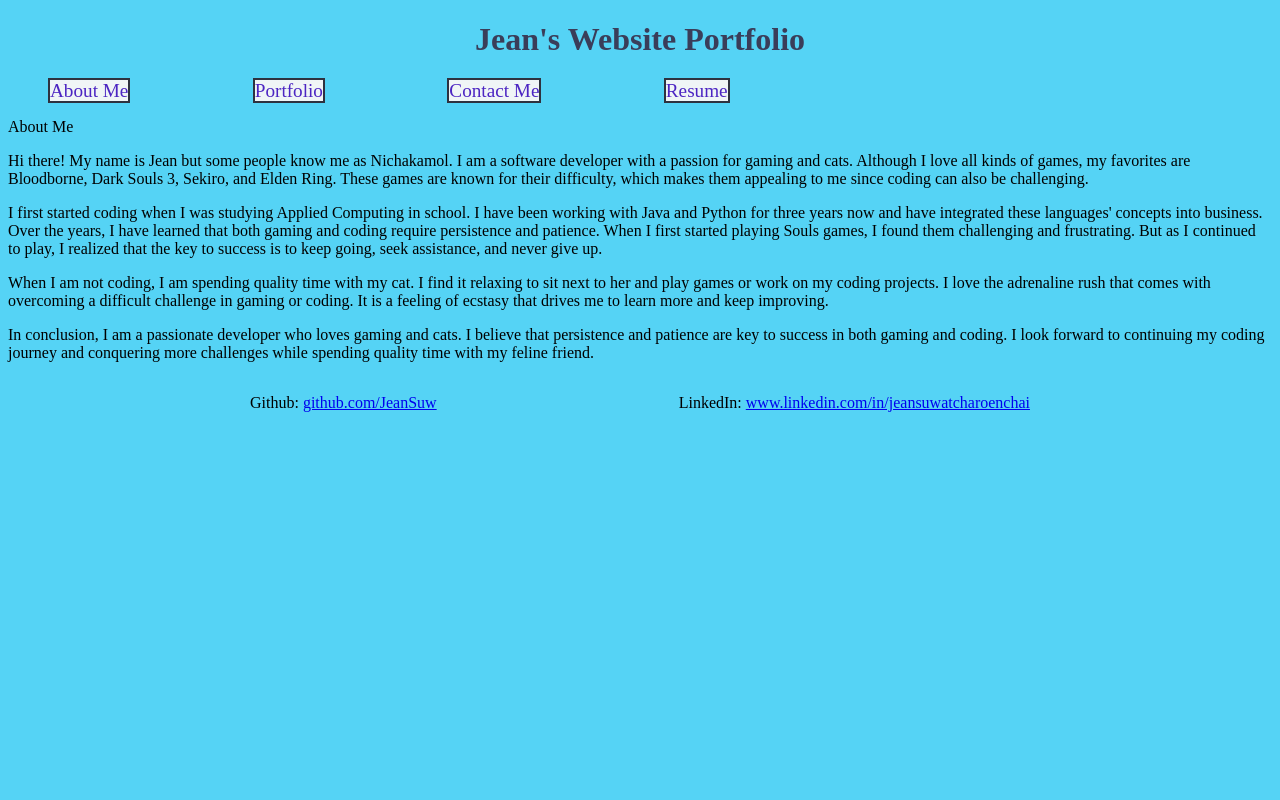
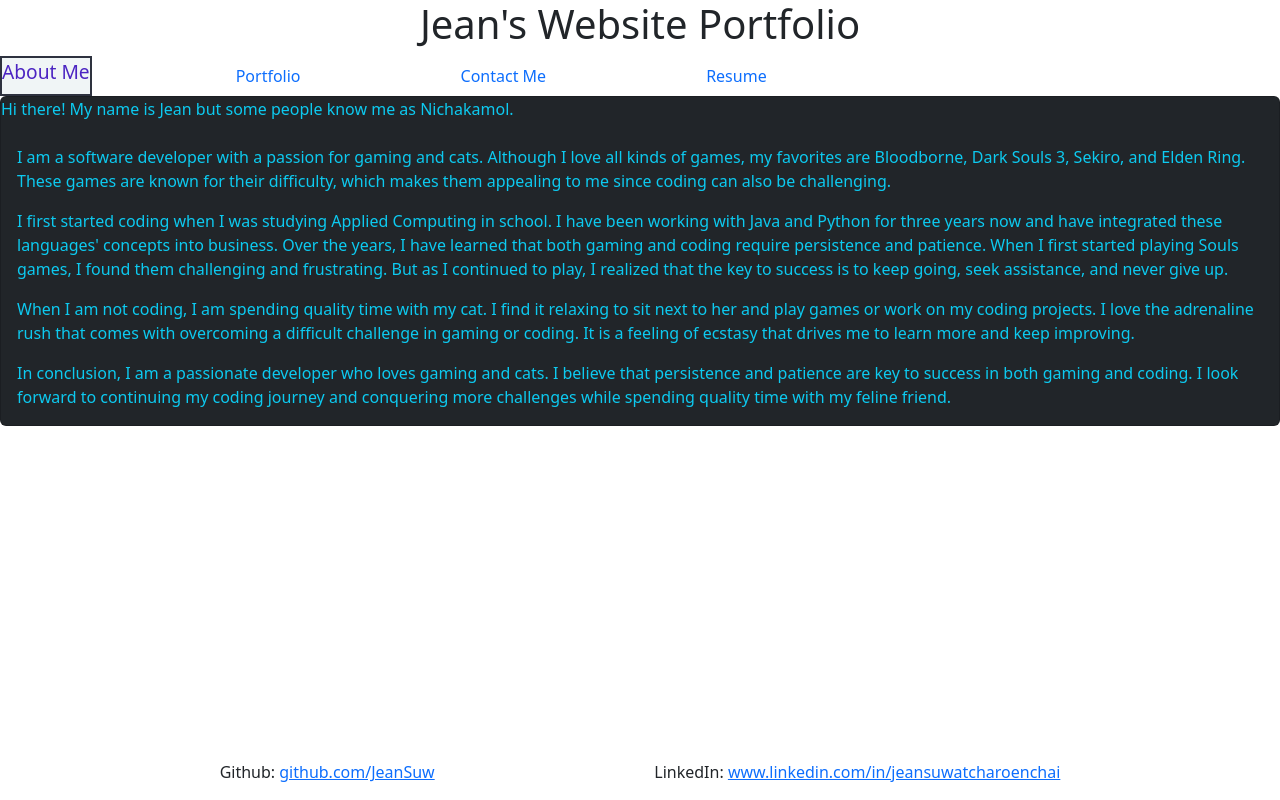
Before and after one commit to JeanSuw/my-react-portfolio, a React (Create React App) app: page / in a window 1280 px wide. Built offline with nearby package versions, Linux system fonts and the light colour scheme.

Commit message:
Pretty up the project page:

```diff
--- a/package.json
+++ b/package.json
@@ -7,6 +7,7 @@
     "@testing-library/jest-dom": "^5.16.5",
     "@testing-library/react": "^13.4.0",
     "@testing-library/user-event": "^13.5.0",
+    "bootstrap": "^5.3.0",
     "gh-pages": "^5.0.0",
     "react": "^18.2.0",
     "react-dom": "^18.2.0",
--- a/src/components/Aboutme/index.js
+++ b/src/components/Aboutme/index.js
@@ -6,11 +6,11 @@ import React from 'react';
 function AboutMe () {
     return (
         <section>
-            <div className="card text-white bg-dark mb-3">
-                <div className="card-title">About Me</div>
+            <div className="card text-info bg-dark mb-3">
+                <div className="card-title">Hi there! My name is Jean but some people know me as Nichakamol. </div>
                 <div className="card-body">
                     <p className="card-text">
-                        Hi there! My name is Jean but some people know me as Nichakamol. I am a software developer with a passion for gaming and cats. Although I love all kinds of games, my favorites are Bloodborne, Dark Souls 3, Sekiro, and Elden Ring. These games are known for their difficulty, which makes them appealing to me since coding can also be challenging.
+                        I am a software developer with a passion for gaming and cats. Although I love all kinds of games, my favorites are Bloodborne, Dark Souls 3, Sekiro, and Elden Ring. These games are known for their difficulty, which makes them appealing to me since coding can also be challenging.
                     </p>
                     <p className="card-text">
                         I first started coding when I was studying Applied Computing in school. I have been working with Java and Python for three years now and have integrated these languages' concepts into business. Over the years, I have learned that both gaming and coding require persistence and patience. When I first started playing Souls games, I found them challenging and frustrating. But as I continued to play, I realized that the key to success is to keep going, seek assistance, and never give up.
--- a/src/components/Footer/index.js
+++ b/src/components/Footer/index.js
@@ -15,7 +15,7 @@ import React from 'react';
 
 function Footer (){
     return (
-        <footer className='footer'>
+        <footer className='footer fixed-bottom'>
             <p>Github: <a href="https://github.com/JeanSuw">github.com/JeanSuw</a></p>
             <p>LinkedIn: <a href="https://www.linkedin.com/in/jeansuwatcharoenchai/">www.linkedin.com/in/jeansuwatcharoenchai</a></p>
         </footer>
--- a/src/components/Project/index.js
+++ b/src/components/Project/index.js
@@ -9,7 +9,7 @@ function Project (props){
     return (
         <div className='card center'>
             {props.projects.map((project) => (
-                <div className="card" style={{width: "20rem"}}>
+                <div className="card mx-auto p-2 m-3" style={{width: "30rem"}}>
                     <img className="card-img-top" src={require(`../../assets/images/${project.screenshot}`)} alt="Jean's projects from githubs"/>
                     <div className="card-body">
                         <h5 className="card-title">{project.projectName}</h5>
@@ -18,7 +18,7 @@ function Project (props){
                     <ul className="list-group list-group-flush">
                         <li className="list-group-item">Made by {project.madeby}</li>
                     </ul>
-                    <div className="card-body">
+                    <div className="card-body mx-auto">
                         <a href={project.deployed} className="card-link">Website</a>
                         <a href={project.github} className="card-link">Repository</a>
                     </div>
--- a/src/components/Resume/index.js
+++ b/src/components/Resume/index.js
@@ -12,7 +12,7 @@ function Resume () {
             <p>*** Downloadable versions: To be determine ***</p>
 
             <h4>Frontend Proficiencies</h4>
-            <ul className="list-group">
+            <ul className="list-group d-inline-flex">
                 <li className="list-group-item">HTML</li>
                 <li className="list-group-item">CSS: Bootstrap & Bulma</li>
                 <li className="list-group-item">JavaScript</li>
@@ -21,7 +21,7 @@ function Resume () {
             </ul>
 
             <h4>Backend and Database Proficiencies</h4>
-            <ul className="list-group">
+            <ul className="list-group d-inline-flex ">
                 <li className="list-group-item">APIs</li>
                 <li className="list-group-item">NodeJS & ExpressJS</li>
                 <li className="list-group-item">Rest API</li>
--- a/src/index.js
+++ b/src/index.js
@@ -2,6 +2,7 @@ import React from 'react';
 import ReactDOM from 'react-dom';
 import './index.css';
 import App from './App';
+import 'bootstrap/dist/css/bootstrap.css';
 
 ReactDOM.render(
   <React.StrictMode>
```
Also changed, not shown: 2 other files (tests, documents, lock files or other folders).
